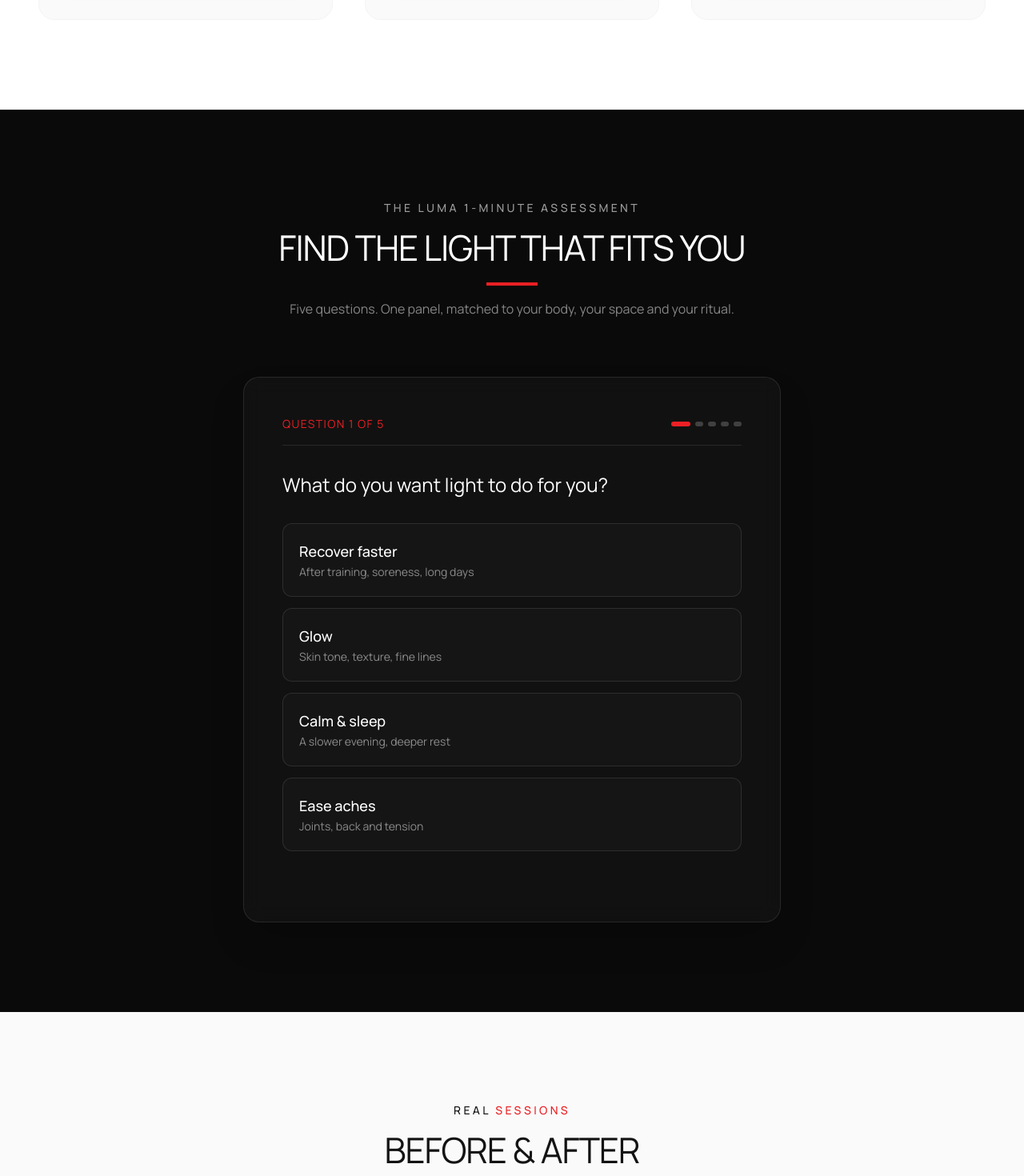
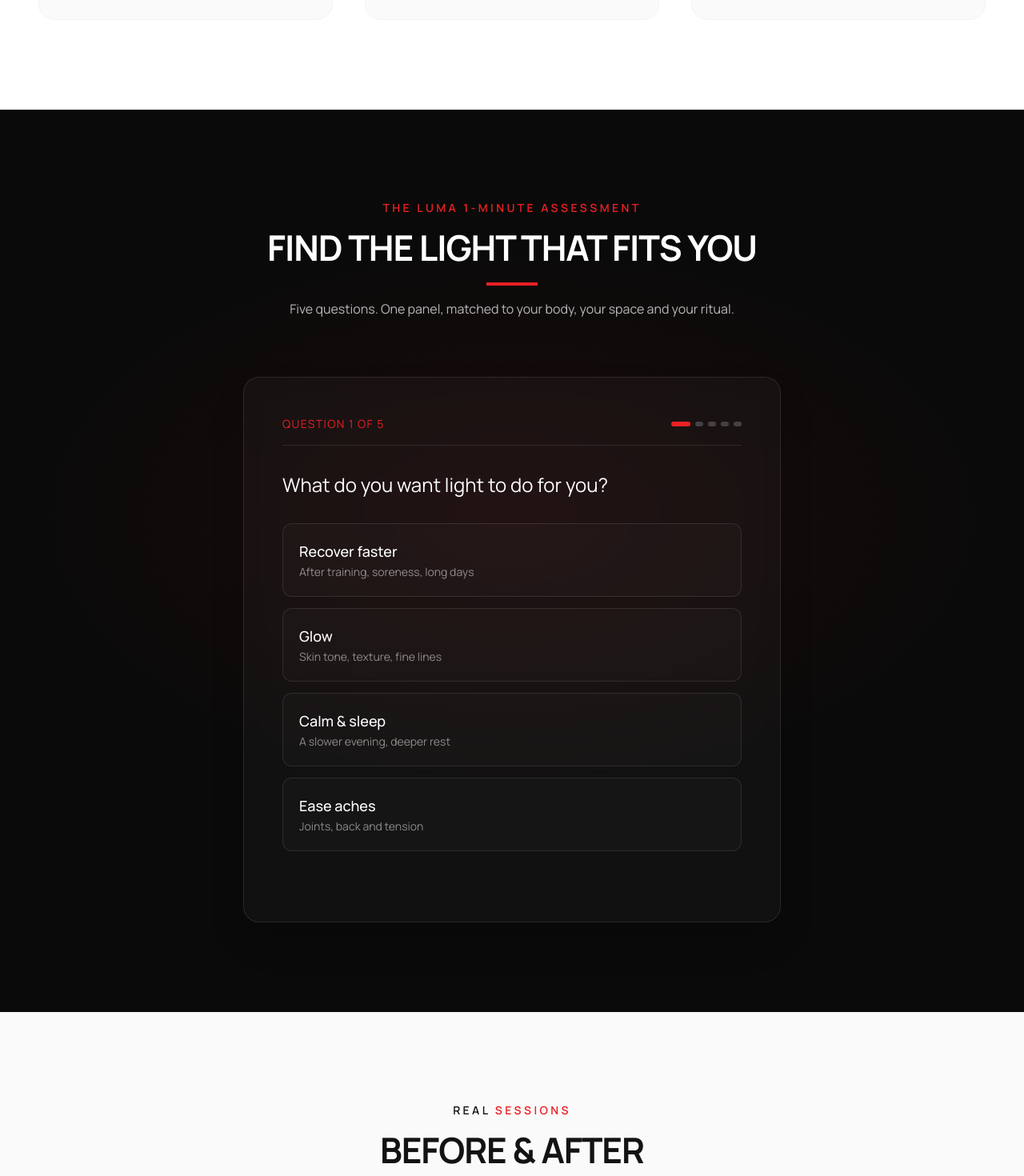
Before and after one commit to Eurolink-ofcl/Luma-frontend, a React (Vite) app: page / in a window 1280 px wide. Shown: the part 5340-6810 px from the top of the page at 80% size. Built offline with nearby package versions, Linux system fonts and the light colour scheme.

Commit message:
feat: US-007 - Assessment Quiz unbox background and Before/After typography

```diff
--- a/src/components/AssessmentQuiz.jsx
+++ b/src/components/AssessmentQuiz.jsx
@@ -137,17 +137,20 @@ export default function AssessmentQuiz() {
       id="assessment"
       className="relative w-full bg-[#0a0a0a] text-white py-20 lg:py-28 2xl:py-36 4xl:py-44 overflow-hidden font-['Manrope'] border-t border-white/10"
     >
-      <div className="max-w-[1200px] 2xl:max-w-[1600px] 3xl:max-w-[1850px] 4xl:max-w-[2150px] mx-auto px-6 lg:px-8 2xl:px-12 4xl:px-16">
+      {/* Full-bleed unboxed subtle ambient glow matching PSD Group 26 */}
+      <div className="absolute inset-0 w-full h-full pointer-events-none bg-[radial-gradient(ellipse_70%_45%_at_50%_45%,rgba(236,32,36,0.08),transparent_70%)] z-0" />
+
+      <div className="relative z-10 max-w-[1200px] 2xl:max-w-[1600px] 3xl:max-w-[1850px] 4xl:max-w-[2150px] mx-auto px-6 lg:px-8 2xl:px-12 4xl:px-16">
         {/* Header */}
         <div className="text-center max-w-3xl 2xl:max-w-4xl 4xl:max-w-5xl mx-auto mb-14 md:mb-18 2xl:mb-24">
-          <p className="text-xs sm:text-sm 2xl:text-base 4xl:text-lg uppercase tracking-[0.24em] font-medium text-white/60 mb-3">
+          <p className="text-xs sm:text-sm 2xl:text-base 4xl:text-lg uppercase tracking-[0.24em] font-semibold text-[#EC2024] mb-3">
             The LUMA 1-Minute Assessment
           </p>
-          <h2 className="text-2xl sm:text-3xl md:text-4xl lg:text-[44px] 2xl:text-[54px] 4xl:text-[64px] font-extralight tracking-tight uppercase leading-tight text-white">
+          <h2 className="text-2xl sm:text-3xl md:text-4xl lg:text-[44px] 2xl:text-[54px] 4xl:text-[64px] font-bold tracking-tight uppercase leading-tight text-white">
             Find the light that fits you
           </h2>
           <div className="w-16 2xl:w-20 4xl:w-24 h-1 2xl:h-1.5 bg-[#EC2024] mx-auto mt-4 mb-4" />
-          <p className="text-white/50 text-sm sm:text-base 2xl:text-lg 4xl:text-xl leading-relaxed">
+          <p className="text-white/70 text-sm sm:text-base 2xl:text-lg 4xl:text-xl leading-relaxed font-normal">
             Five questions. One panel, matched to your body, your space and your ritual.
           </p>
         </div>
--- a/src/components/BeforeAfter.jsx
+++ b/src/components/BeforeAfter.jsx
@@ -27,15 +27,15 @@ export default function BeforeAfter() {
       <div className="max-w-[1200px] 2xl:max-w-[1600px] 3xl:max-w-[1850px] 4xl:max-w-[2150px] mx-auto px-6 lg:px-8 2xl:px-12 4xl:px-16">
         {/* Header */}
         <div className="text-center max-w-3xl 2xl:max-w-4xl 4xl:max-w-5xl mx-auto mb-12 2xl:mb-16">
-          <p className="text-xs sm:text-sm 2xl:text-base 4xl:text-lg uppercase tracking-[0.24em] font-medium mb-3">
+          <p className="text-xs sm:text-sm 2xl:text-base 4xl:text-lg uppercase tracking-[0.24em] font-semibold mb-3">
             <span className="text-[#131313]">Real </span>
             <span className="text-[#EC2024]">Sessions</span>
           </p>
-          <h2 className="text-2xl sm:text-3xl md:text-4xl lg:text-[44px] 2xl:text-[54px] 4xl:text-[64px] font-extralight tracking-tight uppercase leading-tight text-[#131313]">
+          <h2 className="text-2xl sm:text-3xl md:text-4xl lg:text-[44px] 2xl:text-[54px] 4xl:text-[64px] font-bold tracking-tight uppercase leading-tight text-[#131313]">
             BEFORE &amp; AFTER
           </h2>
           <div className="w-16 2xl:w-20 4xl:w-24 h-1 2xl:h-1.5 bg-[#EC2024] mx-auto mt-4 mb-4" />
-          <p className="text-[#555555] text-sm sm:text-base 2xl:text-lg 4xl:text-xl leading-relaxed">
+          <p className="text-[#555555] text-sm sm:text-base 2xl:text-lg 4xl:text-xl leading-relaxed font-normal">
             Discover How the LUMA Mask Transformed Skincare Routines and Rejuvenated Complexions.
           </p>
         </div>
```
